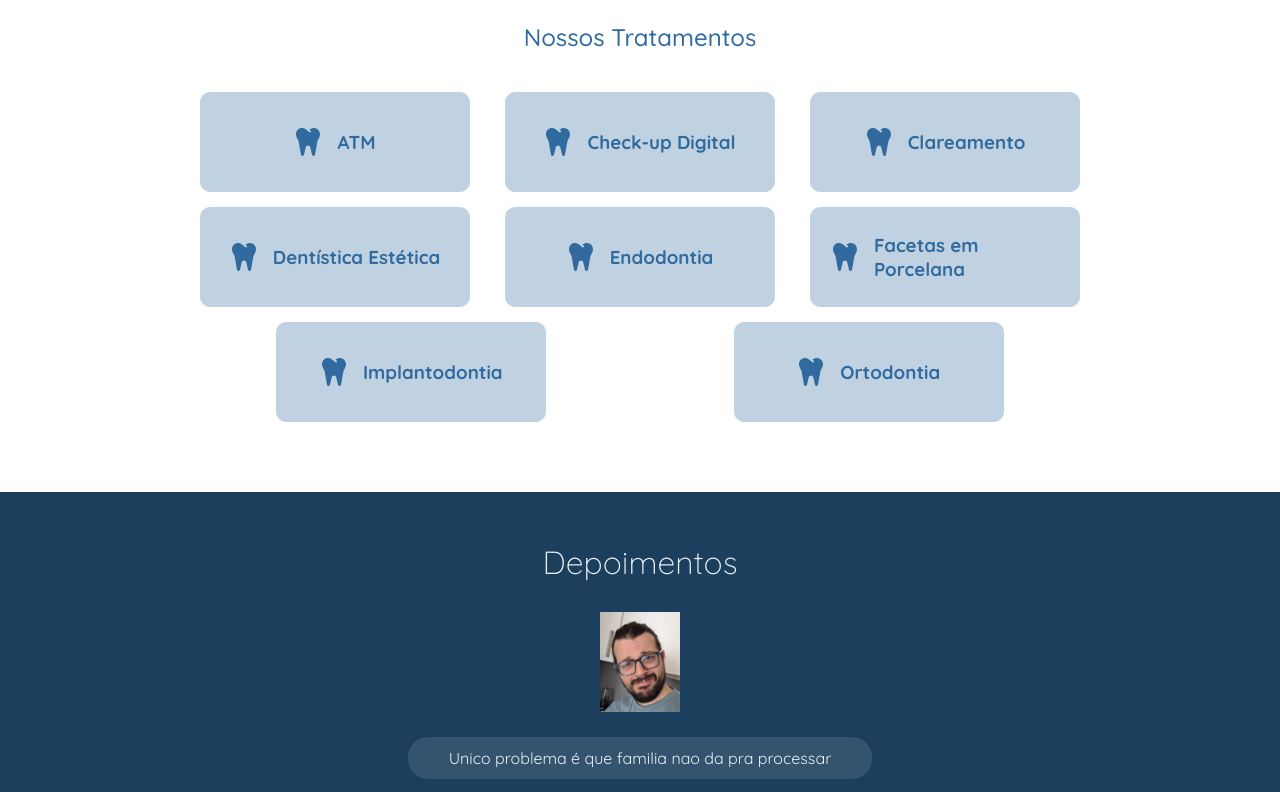
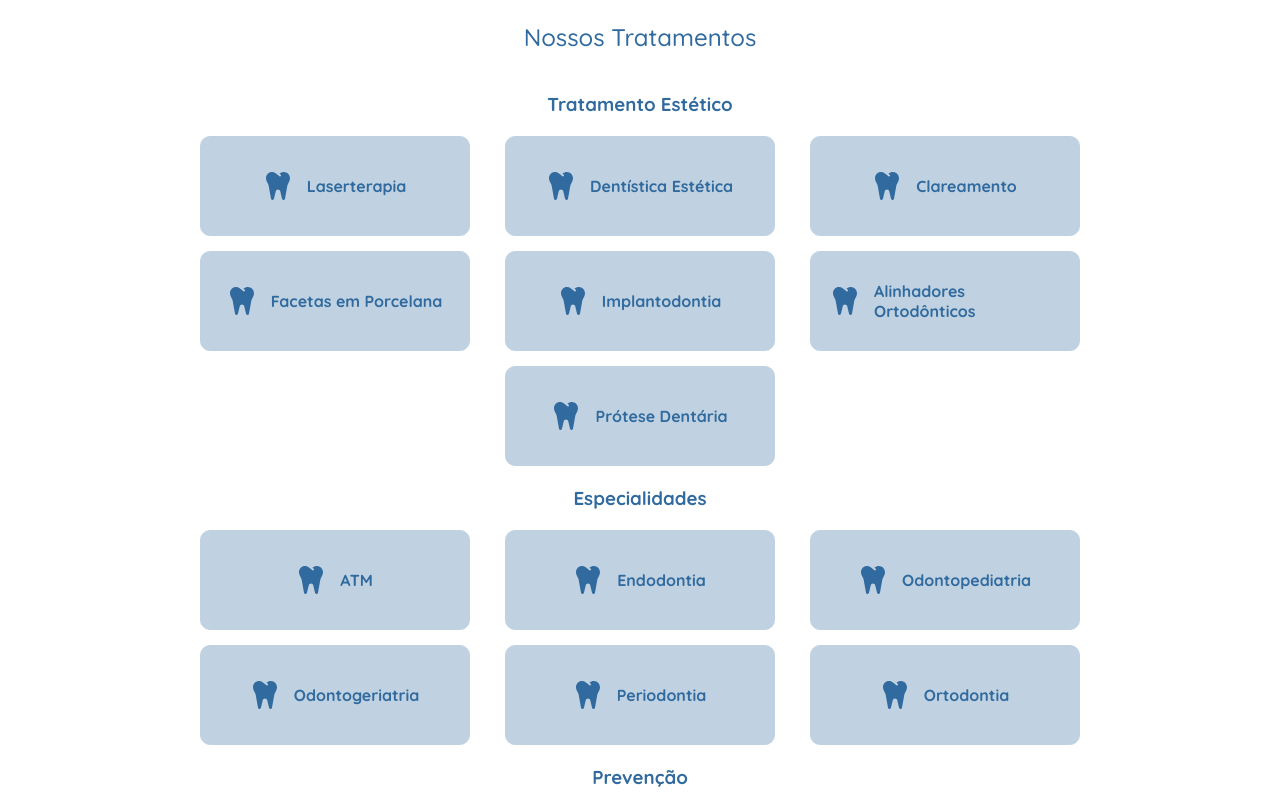
Before and after one commit to Henrique-mazzoleni/mazzoleniodontologia, a Next.js app: page / in a window 1280 px wide. Shown: the part 1340-2132 px from the top of the page. Built offline with nearby package versions, Linux system fonts and the light colour scheme.

Commit message:
tratamentos navbar dropdown implemented

```diff
--- a/components/Home/Tratamentos.js
+++ b/components/Home/Tratamentos.js
@@ -1,41 +1,36 @@
-import IconCard from "../UI/IconCard";
+import IconCard from '../UI/IconCard';
 
-import styles from "../../styles/Home/Tratamentos.module.css";
+import styles from '../../styles/Home/Tratamentos.module.css';
 
-import { faTooth } from "@fortawesome/free-solid-svg-icons";
+import { faTooth } from '@fortawesome/free-solid-svg-icons';
 
 const ListaTratamentos = [
   {
-    id: "1",
-    nome: "ATM",
+    tipo: 'Tratamento Estético',
+    tratamentos: [
+      'Laserterapia',
+      'Dentística Estética',
+      'Clareamento',
+      'Facetas em Porcelana',
+      'Implantodontia',
+      'Alinhadores Ortodônticos',
+      'Prótese Dentária',
+    ],
   },
   {
-    id: "2",
-    nome: "Check-up Digital",
+    tipo: 'Especialidades',
+    tratamentos: [
+      'ATM',
+      'Endodontia',
+      'Odontopediatria',
+      'Odontogeriatria',
+      'Periodontia',
+      'Ortodontia',
+    ],
   },
   {
-    id: "3",
-    nome: "Clareamento",
-  },
-  {
-    id: "4",
-    nome: "Dentística Estética",
-  },
-  {
-    id: "5",
-    nome: "Endodontia",
-  },
-  {
-    id: "6",
-    nome: "Facetas em Porcelana",
-  },
-  {
-    id: "7",
-    nome: "Implantodontia",
-  },
-  {
-    id: "8",
-    nome: "Ortodontia",
+    tipo: 'Prevenção',
+    tratamentos: ['Check-up Digital', 'Programa de Controle Preventivo'],
   },
 ];
 
@@ -43,11 +38,25 @@ export default function Tratamentos() {
   return (
     <section className={styles.tratamentos}>
       <h2>Nossos Tratamentos</h2>
-      <div className={styles.display}>
+      {ListaTratamentos.map((tipo) => (
+        <div key={tipo.tipo}>
+          <h3>{tipo.tipo}</h3>
+          <div className={styles.display}>
+            {tipo.tratamentos.map((tratamento, i) => (
+              <IconCard
+                key={`${tipo.tipo}_${i}`}
+                titulo={tratamento}
+                icon={faTooth}
+              />
+            ))}
+          </div>
+        </div>
+      ))}
+      {/* <div className={styles.display}>
         {ListaTratamentos.map((tratamento) => (
           <IconCard key={tratamento.id} titulo={tratamento.nome} icon={faTooth}/>
-        ))}
-      </div>
+        ))} */}
+      {/* </div> */}
     </section>
   );
 }
--- a/components/Navbar.js
+++ b/components/Navbar.js
@@ -7,6 +7,36 @@ import useWindowSize from "../hooks/useWindowSize";
 
 import { FontAwesomeIcon } from "@fortawesome/react-fontawesome";
 import { faBars } from "@fortawesome/free-solid-svg-icons";
+
+const listaTratamentos = [
+  {
+    tipo: 'Tratamento Estético',
+    tratamentos: [
+      'Laserterapia',
+      'Dentística Estética',
+      'Clareamento',
+      'Facetas em Porcelana',
+      'Implantodontia',
+      'Alinhadores Ortodônticos',
+      'Prótese Dentária',
+    ],
+  },
+  {
+    tipo: 'Especialidades',
+    tratamentos: [
+      'ATM',
+      'Endodontia',
+      'Odontopediatria',
+      'Odontogeriatria',
+      'Periodontia',
+      'Ortodontia',
+    ],
+  },
+  {
+    tipo: 'Prevenção',
+    tratamentos: ['Check-up Digital', 'Programa de Controle Preventivo'],
+  },
+];
 
 const image = (
   <div className={styles.logo}>
@@ -21,7 +51,7 @@ const image = (
 );
 
 const text = (
-  <div className={styles["logo-text"]}>
+  <div className={styles['logo-text']}>
     <h3>Mazzoleni Odontologia</h3>
   </div>
 );
@@ -30,6 +60,7 @@ export default function Navbar() {
   const { width } = useWindowSize();
   const [mobileMode, setMobileMode] = useState(width < 430);
   const [showSobre, setShowSobre] = useState(false);
+  const [showTratamentos, setShowTratamentos] = useState(false);
 
   useEffect(() => {
     setMobileMode(width < 430);
@@ -37,6 +68,10 @@ export default function Navbar() {
 
   const showSobreHandler = () => {
     setShowSobre((state) => !state);
+  };
+
+  const showTratamentosHandler = () => {
+    setShowTratamentos((state) => !state);
   };
 
   const menu = (
@@ -47,7 +82,7 @@ export default function Navbar() {
       <li onMouseEnter={showSobreHandler} onMouseLeave={showSobreHandler}>
         Sobre
         {showSobre && (
-          <ul className={styles["drop-down-list"]}>
+          <ul className={styles['drop-down-list']}>
             <span>Conheça a clínica</span>
             <li>
               <Link href="/sobre">A Clínica</Link>
@@ -58,8 +93,27 @@ export default function Navbar() {
           </ul>
         )}
       </li>
-      <li>
-        <Link href="/">Tratementos</Link>
+      <li
+        onMouseEnter={showTratamentosHandler}
+        onMouseLeave={showTratamentosHandler}
+      >
+        Tratementos
+        {showTratamentos && (
+          <ul className={styles['drop-down-list']}>
+            {listaTratamentos.map((tipo, i) => (
+              <div key={`${tipo.tipo}_${i}`}>
+                <span>{tipo.tipo}</span>
+                <ul>
+                  {tipo.tratamentos.map((tratamento, i) => (
+                    <li key={i}>
+                      <Link href="/">{tratamento}</Link>
+                    </li>
+                  ))}
+                </ul>
+              </div>
+            ))}
+          </ul>
+        )}
       </li>
       <li>
         <Link href="/">Noticias</Link>
@@ -71,7 +125,7 @@ export default function Navbar() {
   );
 
   const [navDeskClass, setNavDeskClass] = useState(
-    `${styles["navbar-top"]} ${styles.navbar}`
+    `${styles['navbar-top']} ${styles.navbar}`
   );
   const [logo, setLogo] = useState(image);
   const [showLinks, setShowLinks] = useState(false);
@@ -81,7 +135,7 @@ export default function Navbar() {
   };
 
   const menuLogo = (
-    <div className={styles["menu-icon"]} onClick={toggleMenuHandler}>
+    <div className={styles['menu-icon']} onClick={toggleMenuHandler}>
       <FontAwesomeIcon icon={faBars} size="2x" />
     </div>
   );
@@ -89,30 +143,30 @@ export default function Navbar() {
   useEffect(() => {
     const scrollHandler = () => {
       if (window.scrollY === 0 && !mobileMode) {
-        setNavDeskClass(`${styles["navbar-top"]} ${styles.navbar}`);
+        setNavDeskClass(`${styles['navbar-top']} ${styles.navbar}`);
         setLogo(image);
       } else {
-        setNavDeskClass(`${styles["navbar-scroll"]} ${styles.navbar}`);
+        setNavDeskClass(`${styles['navbar-scroll']} ${styles.navbar}`);
         setLogo(text);
       }
     };
 
-    window.addEventListener("scroll", scrollHandler);
+    window.addEventListener('scroll', scrollHandler);
     return () => {
-      window.removeEventListener("scroll", scrollHandler);
+      window.removeEventListener('scroll', scrollHandler);
     };
   }, [mobileMode]);
 
   return (
     <nav className={navDeskClass}>
-      <div className={`${styles.content} ${styles["menu-fixed"]}`}>
+      <div className={`${styles.content} ${styles['menu-fixed']}`}>
         {logo}
         {mobileMode && menuLogo}
         {!mobileMode && <ul className={styles.links}>{menu}</ul>}
       </div>
       {showLinks && mobileMode && (
-        <div className={`${styles.content} ${styles["menu-dropdown"]}`}>
-          <ul className={styles["links-column"]}>{menu}</ul>
+        <div className={`${styles.content} ${styles['menu-dropdown']}`}>
+          <ul className={styles['links-column']}>{menu}</ul>
         </div>
       )}
     </nav>
--- a/components/UI/IconCard.js
+++ b/components/UI/IconCard.js
@@ -6,7 +6,7 @@ export default function IconCard ({ icon, titulo }) {
     return (
       <div className={styles.card}>
         <FontAwesomeIcon icon={icon} size="2x" />
-        <h3>{titulo}</h3>
+        <h4>{titulo}</h4>
       </div>
     );
   };
--- a/styles/Home/Tratamentos.module.css
+++ b/styles/Home/Tratamentos.module.css
@@ -10,6 +10,11 @@
     margin-bottom: 40px;
 }
 
+.tratamentos h3 {
+    text-align: center;
+    margin-bottom: 20px;
+}
+
 .display {
     max-width: 900px;
     display: flex;
--- a/styles/Navbar.module.css
+++ b/styles/Navbar.module.css
@@ -2,7 +2,7 @@
     position:fixed;
     width: 100%;
     z-index: 10;
-    transition: all 1s ease-in-out;
+    transition: all 0.5s ease;
     color: var(--light-color);
 }
 
@@ -110,16 +110,25 @@
 
 .drop-down-list span {
     display: block;
-    padding-bottom: 15px;
+    width: 100%;
+    padding-bottom: 10px;
+    margin-bottom: 10px;
+    border-bottom: 1px solid var(--light-color);
 }
 
 .drop-down-list li {
     margin: 5px 0;
+    font-size: 0.9rem;
+    font-weight: 300;
 }
 
 .drop-down-list li:hover {
     border: none;
     text-shadow: 1px 1px 2px var(--primary-color);
+}
+
+.drop-down-list > div {
+    margin-bottom: 25px;
 }
 
 @keyframes slide-down {
```
